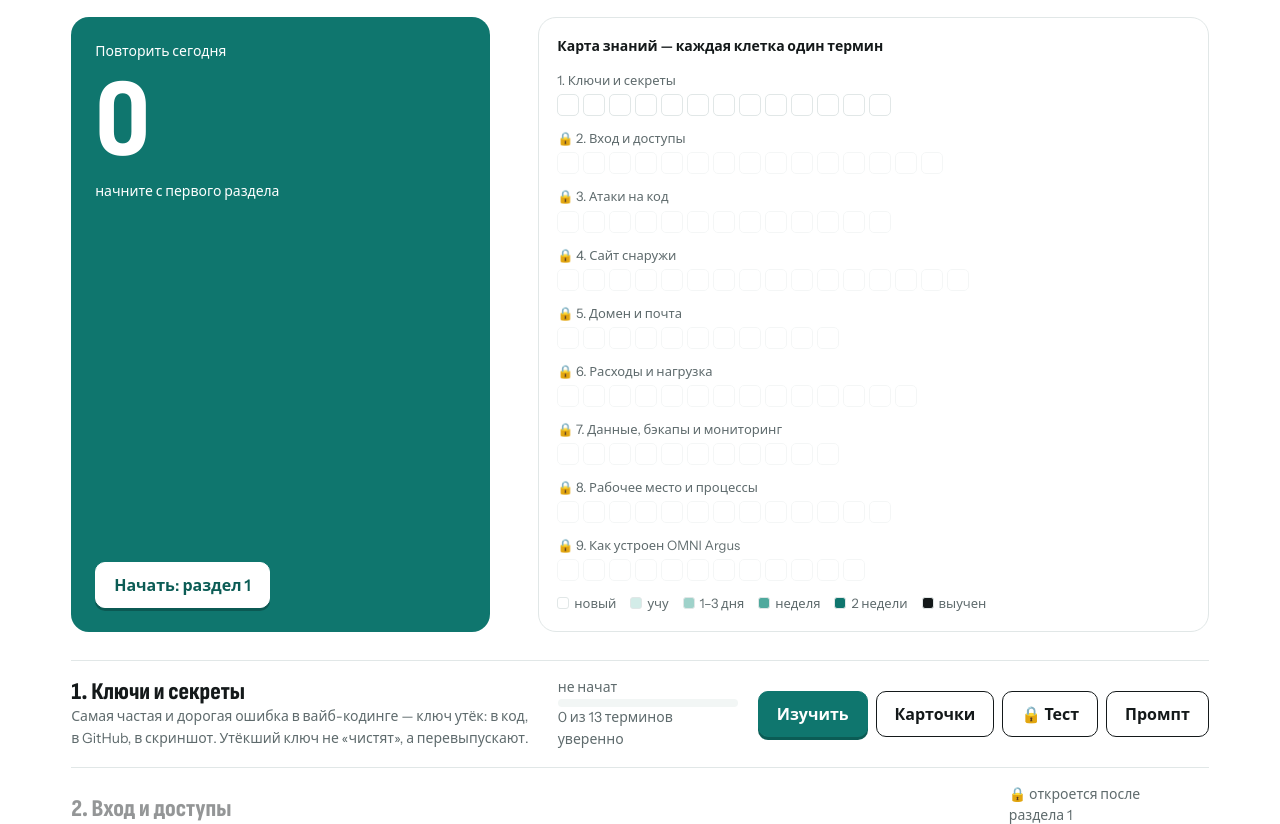
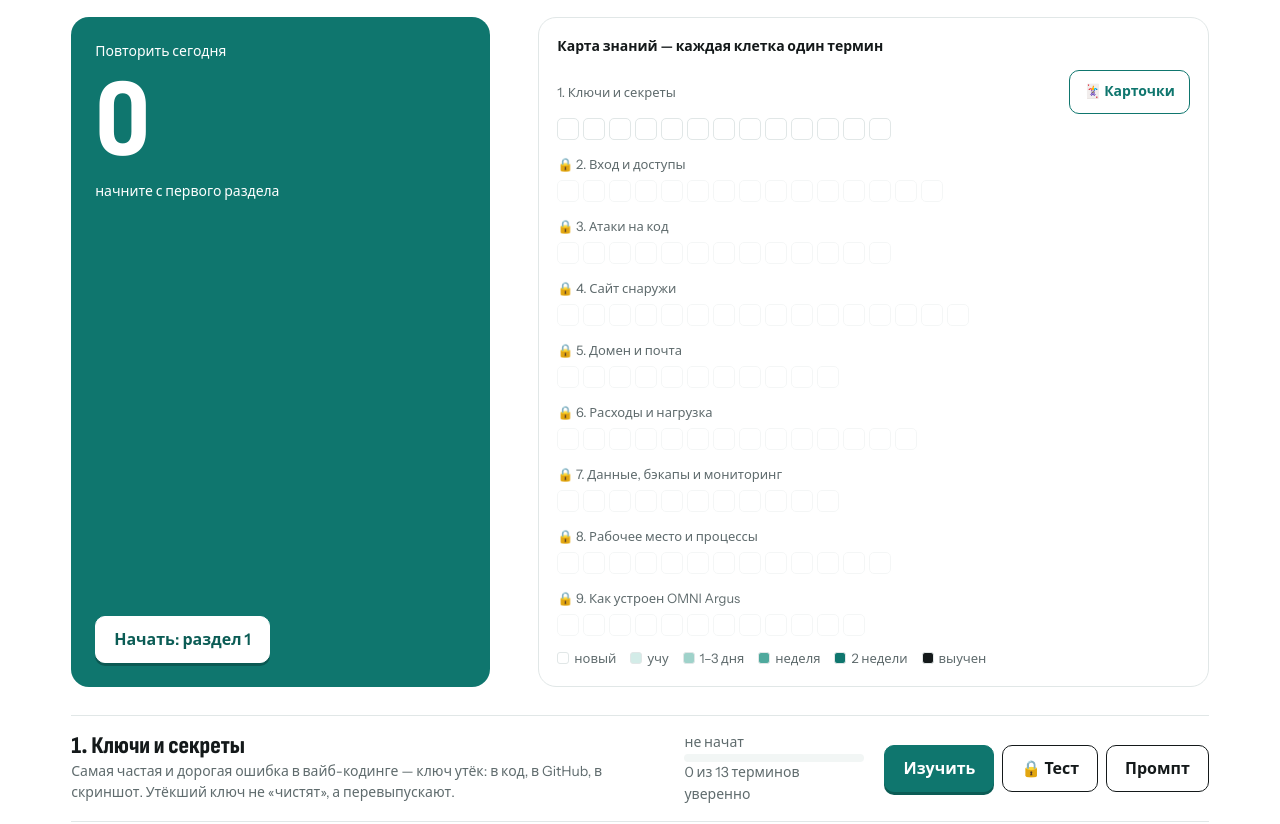
Before and after one commit to Ular-Omni/argus-trainer, a plain HTML site: page app/index.html in a window 1280 px wide. Shown: the part 130-954 px from the top of the page. Drawn offline with Linux system fonts and the light colour scheme.

Commit message:
Обновление тренажёра (рабочая версия 5b7ccb2)

```diff
--- a/app/app.js
+++ b/app/app.js
@@ -79,14 +79,14 @@
  <div class="hero"><div class="today"><div><div class="sm">Повторить сегодня</div><div class="big">${d}</div><div class="sm">${d ? 'карточек ждут повторения' : pn ? 'всё повторено — можно дальше' : 'начните с первого раздела'}</div></div>
  <div class="acts">${d ? '<button class="w" id="bdue">Повторить</button>' : ''}${next >= 0 ? `<button id="bnext" class="${d ? '' : 'w'}">${st[T.find(t => t.si === next).id] ? 'Продолжить' : 'Начать'}: раздел ${next + 1}</button>` : ''}</div></div>
  <div class="map"><div class="sm" style="font-weight:600;margin-bottom:12px">Карта знаний — каждая клетка один термин</div>
- ${DATA.map((s, si) => `<div class="grp${isOpen(si) ? '' : ' locked'}"><div class="lab">${isOpen(si) ? '' : '🔒 '}${si + 1}. ${esc(s.title)}</div><div class="cells">${s.terms.map((t, ti) => { const id = si + '-' + ti; return `<button class="cell l${lv(id)}" data-c="${id}" title="${esc(t.t)} — ${LEV[lv(id)]}" aria-label="${esc(t.t)} — ${LEV[lv(id)]}"></button>`; }).join('')}</div></div>`).join('')}
+ ${DATA.map((s, si) => `<div class="grp${isOpen(si) ? '' : ' locked'}"><div class="lab"><span>${isOpen(si) ? '' : '🔒 '}${si + 1}. ${esc(s.title)}</span>${isOpen(si) && s.terms.some(t => t.q) ? `<button class="fbtn" data-f="${si}" title="Вопрос — ответ вслух — перевернуть">🃏 Карточки</button>` : ''}</div><div class="cells">${s.terms.map((t, ti) => { const id = si + '-' + ti; return `<button class="cell l${lv(id)}" data-c="${id}" title="${esc(t.t)} — ${LEV[lv(id)]}" aria-label="${esc(t.t)} — ${LEV[lv(id)]}"></button>`; }).join('')}</div></div>`).join('')}
  <div class="legend">${LEV.map((n, i) => `<span><i class="l${i}"></i>${n}</span>`).join('')}</div></div></div>
  <div class="secs">${DATA.map((s, si) => {
       const n = s.terms.length, k = s.terms.filter((t, ti) => lv(si + '-' + ti) >= 3).length, best = sec[si];
       const open = isOpen(si), ok = SRS.passed(sec, si);
       const status = ok ? '<span class="ok-badge">✓ сдан</span>' : !open ? `🔒 откроется после раздела ${si}` : best != null ? `не сдан · нужно ${n} из ${n} без ошибок` : 'не начат';
       return `<div class="sec${open ? '' : ' locked'}"><div><h3>${si + 1}. ${esc(s.title)}</h3><p>${esc(s.intro)}</p></div><div><div class="sm mut">${status}</div><div class="bar"><b style="width:${k / n * 100}%"></b></div><div class="sm mut">${k} из ${n} терминов уверенно</div></div>
- <div class="acts">${open ? `<button class="pri" data-s="${si}">Изучить</button>${s.terms.some(t => t.q) ? `<button data-f="${si}" title="Вопрос — ответ вслух — перевернуть">Карточки</button>` : ''}<button data-q="${si}">${testOpen(si) ? 'Тест' : '🔒 Тест'}</button><button data-p="${si}" title="Промпт для разговора с Claude">Промпт</button>` : ''}</div></div>`;
+ <div class="acts">${open ? `<button class="pri" data-s="${si}">Изучить</button><button data-q="${si}">${testOpen(si) ? 'Тест' : '🔒 Тест'}</button><button data-p="${si}" title="Промпт для разговора с Claude">Промпт</button>` : ''}</div></div>`;
     }).join('')}</div>
  <div class="backup"><h3>Резервная копия прогресса</h3><p class="sm mut" style="margin:0 0 12px">Прогресс хранится только на этом телефоне. Сохраняйте файл раз в неделю и перед сменой телефона.</p>
  <div class="acts"><button id="bexp" ${Object.keys(st).length || pn ? '' : 'disabled'}>Сохранить прогресс</button><button id="bimp">Загрузить прогресс</button></div></div>
--- a/app/style.css
+++ b/app/style.css
@@ -31,7 +31,8 @@ button:disabled{opacity:.4;cursor:default}
 .today .big{font-size:clamp(64px,10vw,112px)}
 .today button{border-color:#fff;color:#fff}.today button.w{background:#fff;color:var(--vdk)}
 .map{border:1.5px solid var(--line);border-radius:18px;padding:18px}
-.map .grp{margin-bottom:12px}.map .lab{font-size:13px;color:var(--mut);margin-bottom:4px}
+.map .grp{margin-bottom:12px}.map .lab{font-size:13px;color:var(--mut);margin-bottom:4px;display:flex;align-items:center;justify-content:space-between;gap:8px;min-height:24px}
+.map .fbtn{min-height:44px;padding:0 14px;font-size:14px;font-weight:700;color:var(--v);border-color:var(--v)}
 .cells{display:flex;flex-wrap:wrap;gap:4px}
 /* клетка карты маленькая на вид, но зона нажатия расширена до 26px */
 .cell{width:22px;height:22px;border-radius:5px;border:1.5px solid var(--line);background:transparent;padding:0;min-height:0;cursor:pointer;position:relative}
--- a/app/sw.js
+++ b/app/sw.js
@@ -1,7 +1,7 @@
 // Service worker: сохраняет приложение на телефоне, чтобы оно работало без интернета.
 // ВАЖНО: при каждом изменении файлов приложения увеличивайте VERSION — иначе телефон
 // продолжит показывать старую версию. Новая версия подхватывается при следующем открытии.
-const VERSION = 'v18';
+const VERSION = 'v19';
 const CACHE = 'argus-' + VERSION;
 // Картинки не перечисляем руками: берём их список из art/art.json при установке.
 const FILES = [
```
